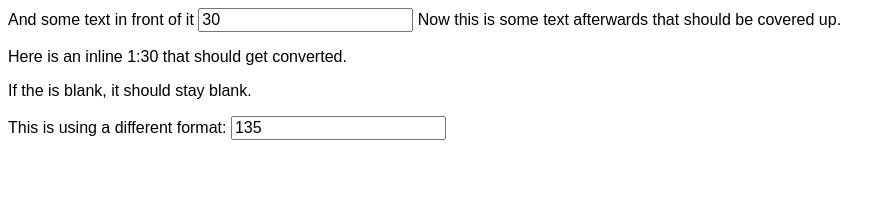
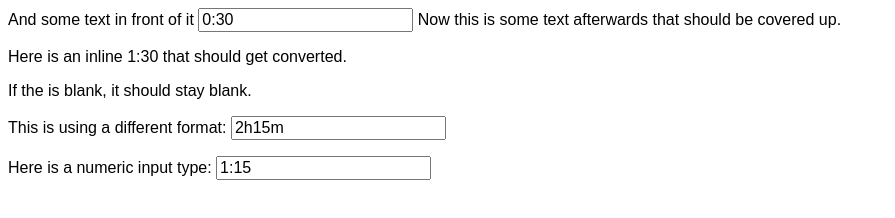
Before and after one commit to tablexi/clockpunch, a plain HTML site: page source/example/index.html in a window 1280 px wide. Shown: the whole page, without its empty margins (0-895 px from the left). Drawn offline with nearby package versions, Linux system fonts and the light colour scheme.

Commit message:
support type="number" inputs

```diff
--- a/app/assets/javascripts/clockpunch.js
+++ b/app/assets/javascripts/clockpunch.js
@@ -1,7 +1,7 @@
 // Generated by CoffeeScript 1.4.0
 
 /*
-Clockpunch 0.1.2
+Clockpunch 0.1.3
 https://github.com/tablexi/clockpunch
 */
 
@@ -29,12 +29,11 @@ https://github.com/tablexi/clockpunch
       if (format == null) {
         format = null;
       }
-      console.debug('format');
       this.$elem = $(elem);
       this.$elem.data('timeparser', this);
       this.parser = new TimeParser(format);
       if (this.$elem.is('input')) {
-        this.configure_input;
+        this.configure_input();
       } else {
         this.configure_span(format);
       }
@@ -53,6 +52,7 @@ https://github.com/tablexi/clockpunch
       var self;
       self = this;
       this.create_hidden_field(format);
+      this.ensure_elem_is_text();
       this.$elem.change(function() {
         var $this, minutes;
         $this = $(this);
@@ -70,6 +70,17 @@ https://github.com/tablexi/clockpunch
       this.$hidden_field = $("<input type=\"hidden\" />").attr('name', field_name);
       this.$elem.after(this.$hidden_field);
       return this.$elem.attr('name', "" + field_name + "_display");
+    };
+
+    TimeParsingInput.prototype.ensure_elem_is_text = function() {
+      var new_elem;
+      if (this.$elem.is('[type=text]')) {
+        return;
+      }
+      new_elem = this.$elem.clone(true);
+      new_elem.attr('type', 'text');
+      this.$elem.replaceWith(new_elem);
+      return this.$elem = new_elem;
     };
 
     TimeParsingInput.prototype.create_tooltip = function() {
--- a/source/example/index.html
+++ b/source/example/index.html
@@ -26,6 +26,7 @@
     <p>Here is an inline <span class="timeinput">90</span> that should get converted.</p>
     <p>If the <span class="timeinput"> </span> is blank, it should stay blank.</p>
     <p>This is using a different format: <input class="timeinput-format" type="text" name="test-2" value="135" /></p>
+    <p>Here is a numeric input type: <input class="timeinput" type="number" value="75" /></p>
 
 
   </body>
```
Also changed, not shown: 1 other file.
